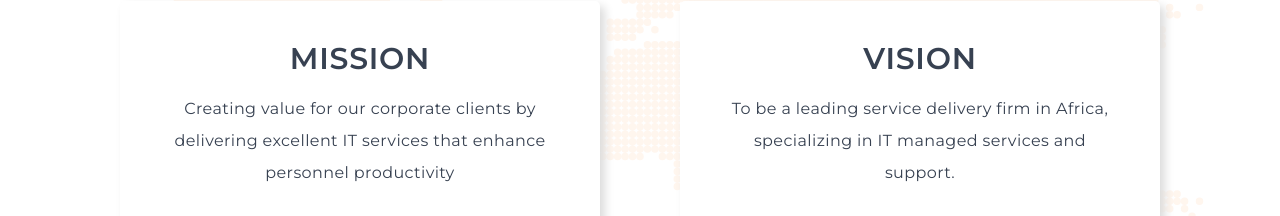
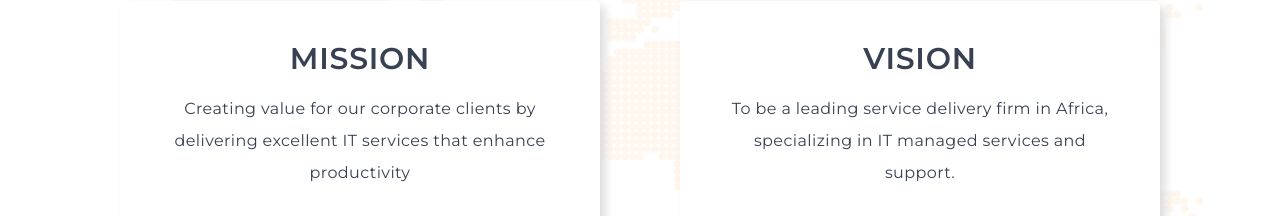
Before and after one commit to chrismadufor/tcl-next, a Next.js app: page /company in a window 1280 px wide. Shown: the part 1492-1708 px from the top of the page. Built offline with nearby package versions, Linux system fonts and the light colour scheme.

Commit message:
mod: updated mission statment

```diff
--- a/pages/company.js
+++ b/pages/company.js
@@ -97,7 +97,7 @@ function Company() {
               </h1>
               <p className="text-sm sm:leading-loose font-normal leading-loose tracking-wide my-5 text-center">
                 Creating value for our corporate clients by delivering excellent
-                IT services that enhance personnel productivity
+                IT services that enhance productivity
               </p>
             </div>
             <div className="p-4 lg:p-10 lg:mx-10">
```
